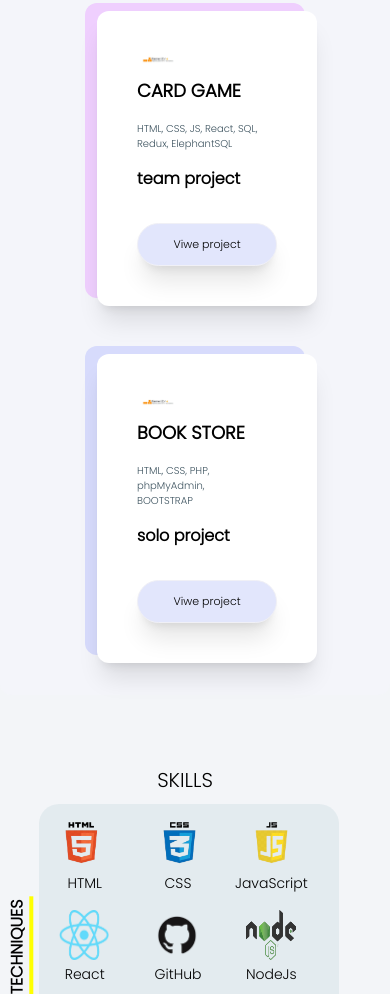
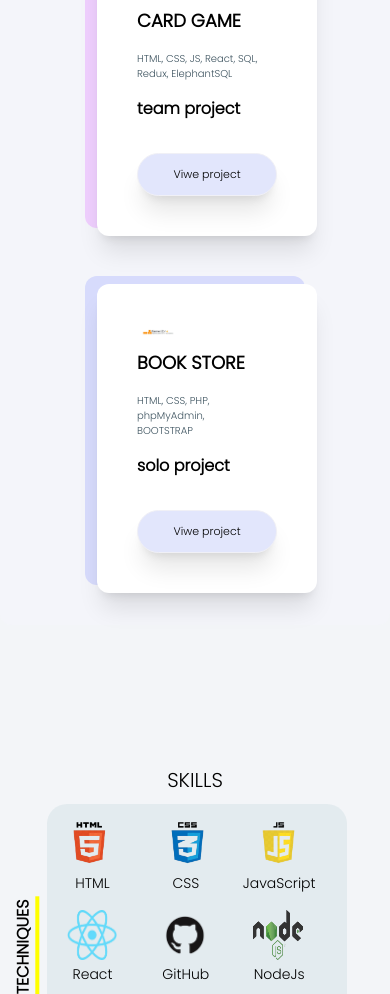
Before and after one commit to AdelAlAtram/Portfolio, a plain HTML site: page index.html in a window 390 px wide. Shown: the part 1006-2000 px from the top of the page. Drawn offline with nearby package versions, Linux system fonts and the light colour scheme.

Commit message:
portfolio is cooked perfectly

```diff
--- a/style.css
+++ b/style.css
@@ -178,6 +178,7 @@ p {
 #spacing1 {
   position: relative;
   bottom: 50px;
+  top: -120px;
 }
 
 .emailme {
@@ -415,7 +416,7 @@ footer p {
     text-transform: uppercase;
     color: #3d535f;
     position: relative;
-    right: 60px;
+    right: 30px;
   }
 
   .navitem {
@@ -518,7 +519,7 @@ footer p {
   background-color: #b5cad541;
   width: 300px;
   position: relative;
-  left: 10%;
+  left: 12%;
   border-radius: 20px;
 }
 .insideskills div {
@@ -533,7 +534,7 @@ footer p {
   transform: rotate(-0.25turn);
   font-weight: 600;
   width: max-content;
-  left: -30px;
+  left: -24px;
 }
 .h1-1::after {
   content: "";
@@ -548,7 +549,7 @@ footer p {
 #h1-1 {
  position: relative;
  top: 20px;
- left: -10px;
+ left: 0px;
   font-weight: 500;
   font-size: 20px;
 }
```
